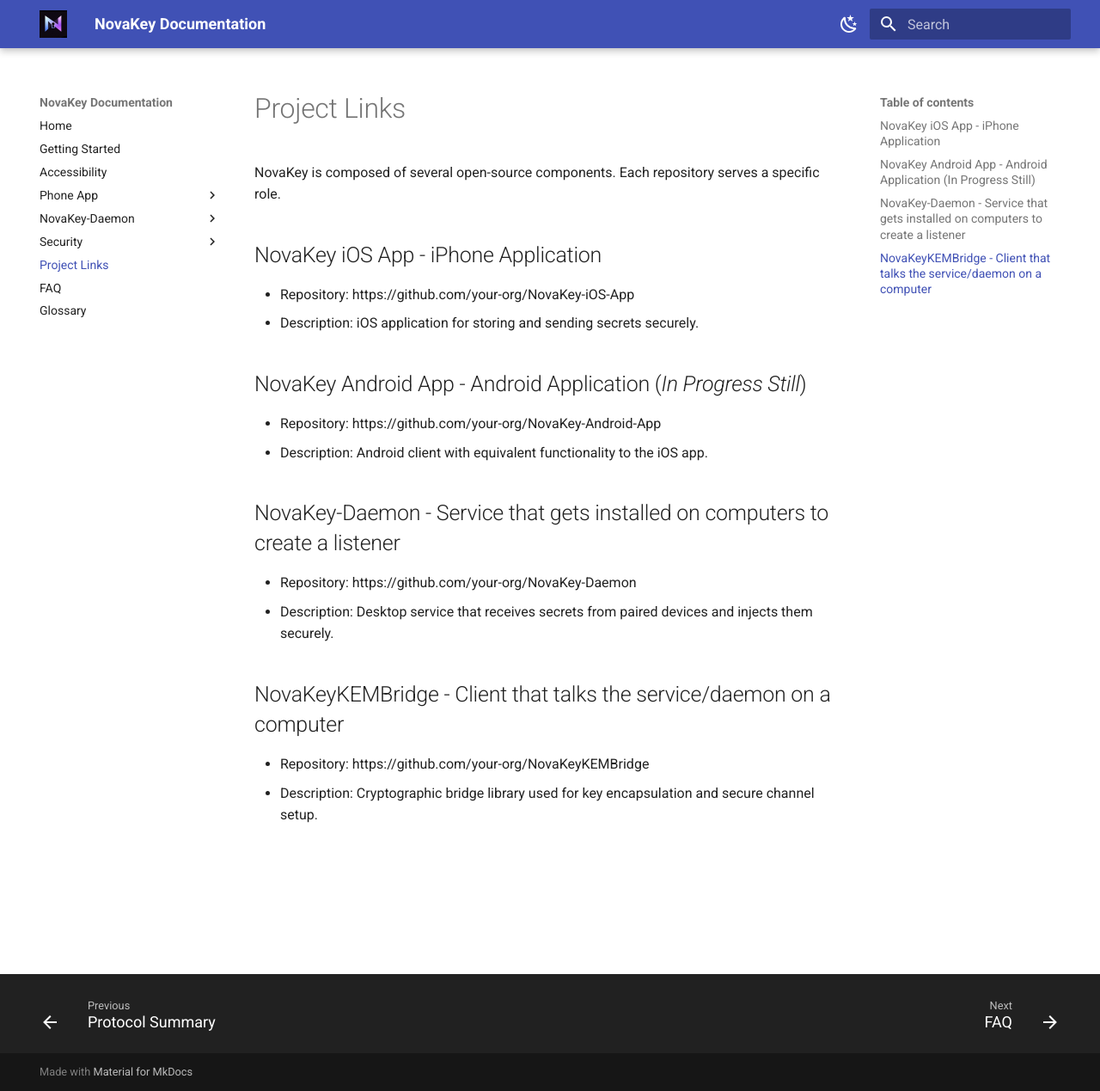
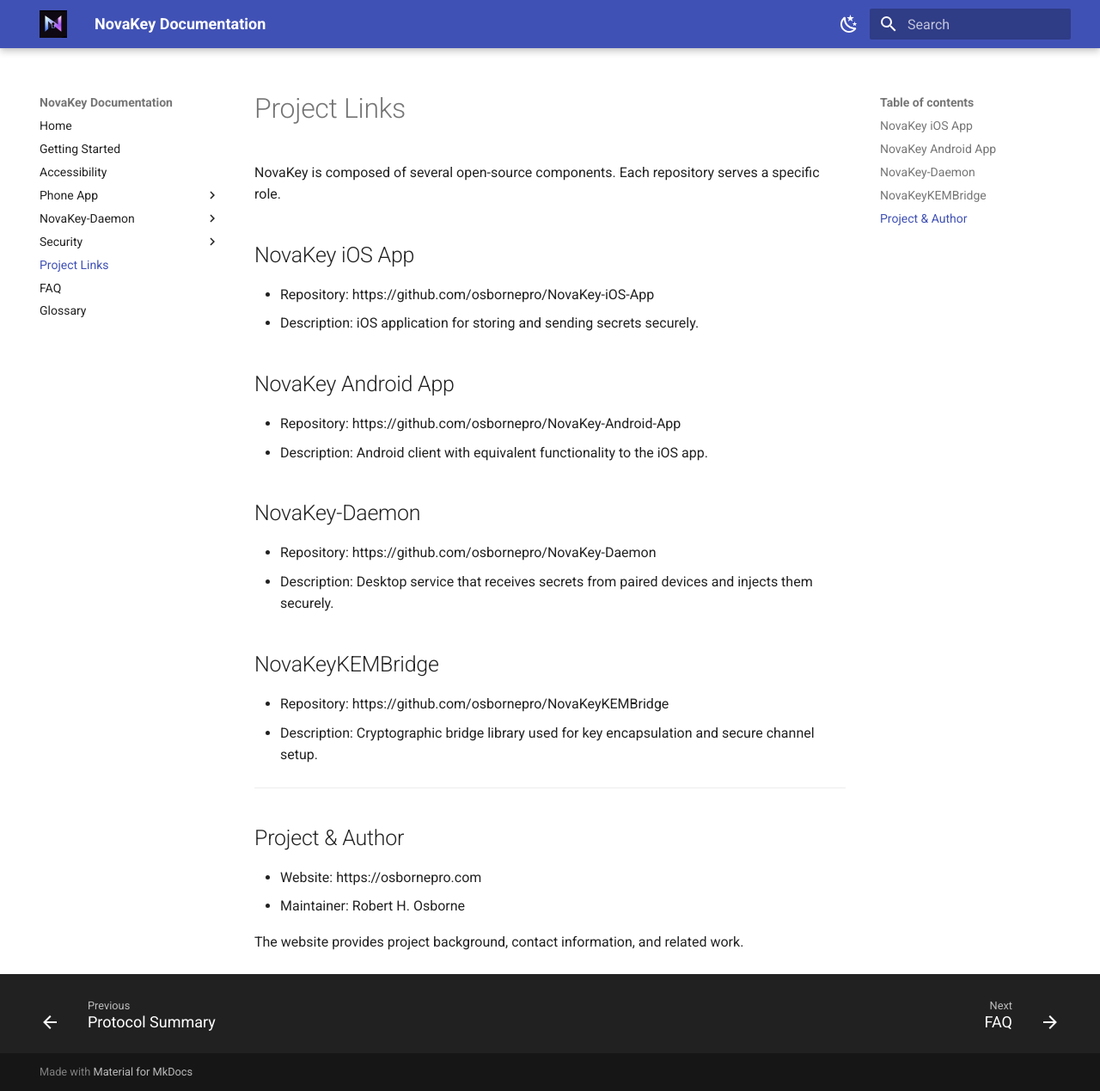
Before and after one commit to OsbornePro/NovaKey-Daemon, an MkDocs documentation site: the page built from docs/links.md, in a window 1280 px wide and 1269 px high. Shown: the whole window at 86% size. Built offline with MkDocs 1.6.1 and Material for MkDocs 9.7.7, drawn with Linux system fonts in a browser that asks for light colours.

Commit message:
Update links.md

```diff
--- a/docs/links.md
+++ b/docs/links.md
@@ -2,18 +2,26 @@
 
 NovaKey is composed of several open-source components. Each repository serves a specific role.
 
-## NovaKey iOS App - iPhone Application
-- Repository: https://github.com/your-org/NovaKey-iOS-App
+## NovaKey iOS App
+- Repository: https://github.com/osbornepro/NovaKey-iOS-App
 - Description: iOS application for storing and sending secrets securely.
 
-## NovaKey Android App - Android Application (*In Progress Still*)
-- Repository: https://github.com/your-org/NovaKey-Android-App
+## NovaKey Android App
+- Repository: https://github.com/osbornepro/NovaKey-Android-App
 - Description: Android client with equivalent functionality to the iOS app.
 
-## NovaKey-Daemon - Service that gets installed on computers to create a listener
-- Repository: https://github.com/your-org/NovaKey-Daemon
+## NovaKey-Daemon
+- Repository: https://github.com/osbornepro/NovaKey-Daemon
 - Description: Desktop service that receives secrets from paired devices and injects them securely.
 
-## NovaKeyKEMBridge - Client that talks the service/daemon on a computer
-- Repository: https://github.com/your-org/NovaKeyKEMBridge
+## NovaKeyKEMBridge
+- Repository: https://github.com/osbornepro/NovaKeyKEMBridge
 - Description: Cryptographic bridge library used for key encapsulation and secure channel setup.
+
+---
+
+## Project & Author
+- Website: https://osbornepro.com
+- Maintainer: Robert H. Osborne
+
+The website provides project background, contact information, and related work.
```
